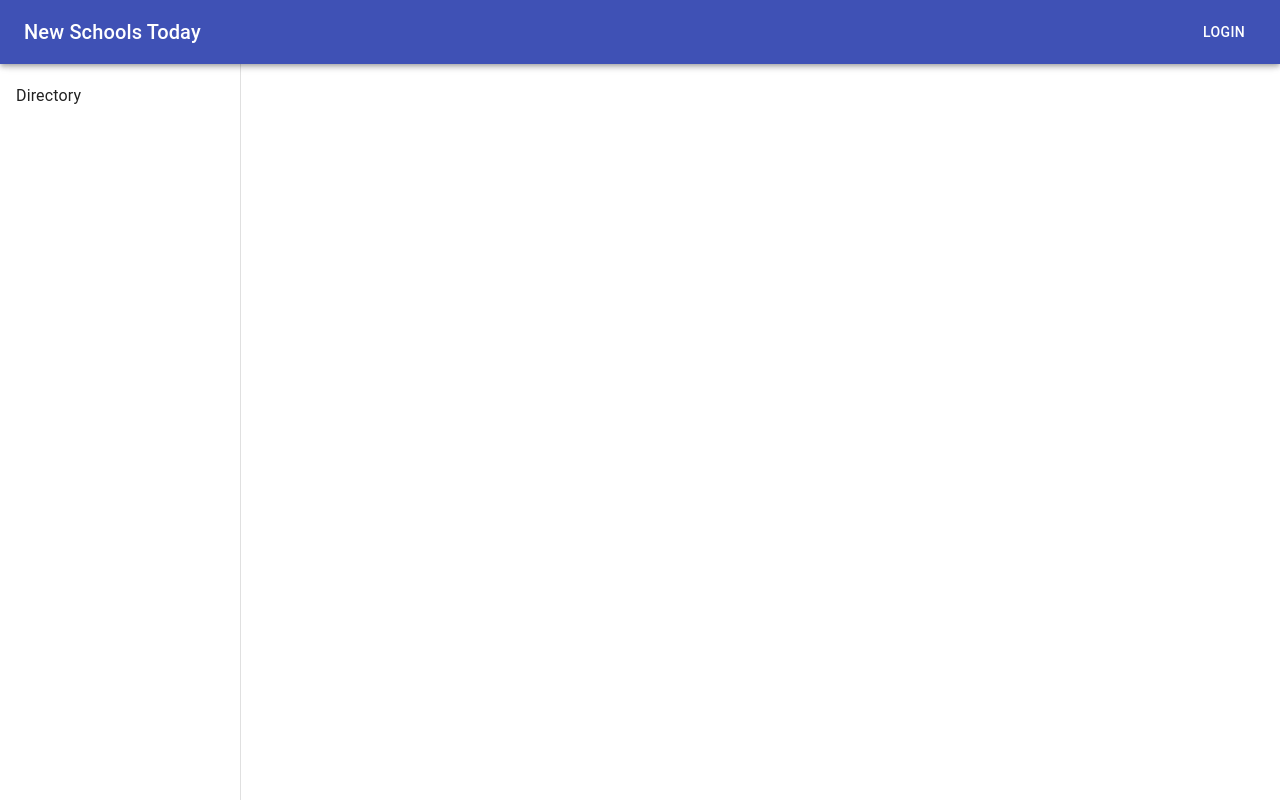
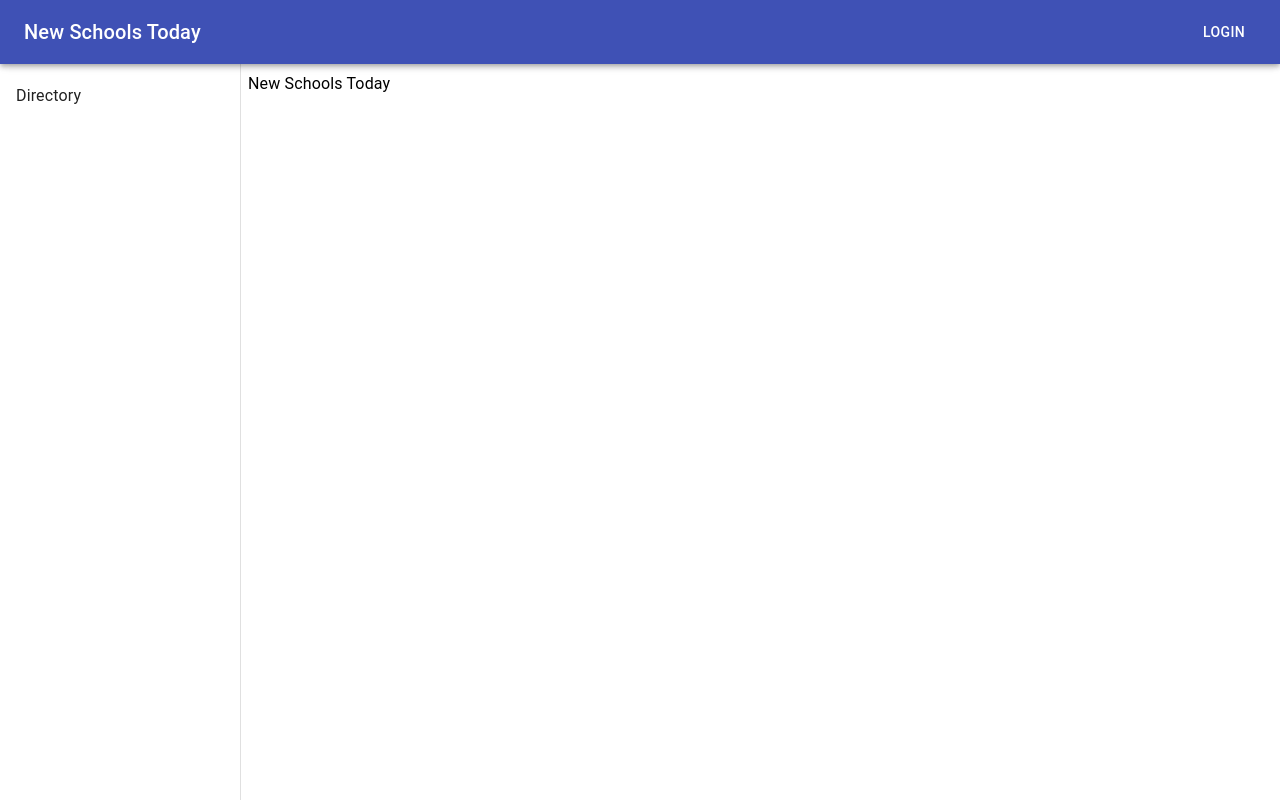
Before and after one commit to hackforla/new-schools-today, a React (Create React App) app in the folder nst-web/: page / in a window 1280 px wide. Built offline with nearby package versions, Linux system fonts and the light colour scheme.

Commit message:
Working router

```diff
--- a/nst-web/src/App.js
+++ b/nst-web/src/App.js
@@ -5,11 +5,13 @@ import List from "@material-ui/core/List";
 import ListItem from "@material-ui/core/ListItem";
 import ListItemText from "@material-ui/core/ListItemText";
 import { makeStyles } from "@material-ui/core/styles";
+import Body from "./body";
 
-import "./App.css";
 const useStyles = makeStyles(theme => ({
   root: {
-    flexGrow: 1
+    flexGrow: 1,
+    display: 'flex',
+
   },
   menuButton: {
     marginRight: theme.spacing(2)
@@ -45,6 +47,7 @@ function App() {
           </ListItem>
         </List>
       </Drawer>
+      <Body></Body>
     </div>
   );
 }
--- /dev/null
+++ b/nst-web/src/Pages/homepage.jsx
@@ -0,0 +1,10 @@
+import React from 'react'
+import Typography from '@material-ui/core/Typography';
+
+export default function HomePage(){
+    return (
+        <div>
+            <Typography>New Schools Today</Typography>
+        </div>
+    );
+}
--- /dev/null
+++ b/nst-web/src/Pages/staffDirectory.jsx
@@ -0,0 +1,10 @@
+import React from 'react'
+import Typography from '@material-ui/core/Typography';
+
+export default function StaffDirectory(){
+    return (
+        <div>
+            <Typography>Staff Directory</Typography>
+        </div>
+    );
+}
--- /dev/null
+++ b/nst-web/src/body.jsx
@@ -0,0 +1,24 @@
+import React from "react";
+import { Switch, Route } from "react-router-dom";
+import HomePage from "./Pages/homepage";
+import StaffDirectory from "./Pages/staffDirectory";
+import { makeStyles } from "@material-ui/core/styles";
+
+const useStyles = makeStyles(theme => ({
+  toolbar: theme.mixins.toolbar
+}));
+
+export default function Body() {
+  const classes = useStyles();
+
+  return (
+    <div>
+    <div className={classes.toolbar} />
+
+    <Switch>
+      <Route exact path="/" component={HomePage} />
+      <Route path="/staff" component={StaffDirectory} />
+    </Switch>
+    </div>
+  );
+}
--- a/nst-web/src/index.js
+++ b/nst-web/src/index.js
@@ -1,12 +1,10 @@
-import React from "react";
-import ReactDOM from "react-dom";
-import "./index.css";
-import App from "./App";
-import * as serviceWorker from "./serviceWorker";
+import React from 'react'
+import { render } from 'react-dom'
+import { BrowserRouter } from 'react-router-dom'
+import App from './App';
 
-ReactDOM.render(<App />, document.getElementById("root"));
-
-// If you want your app to work offline and load faster, you can change
-// unregister() to register() below. Note this comes with some pitfalls.
-// Learn more about service workers: https://bit.ly/CRA-PWA
-serviceWorker.unregister();
+render((
+  <BrowserRouter>
+    <App />
+  </BrowserRouter>
+), document.getElementById('root'));
```
